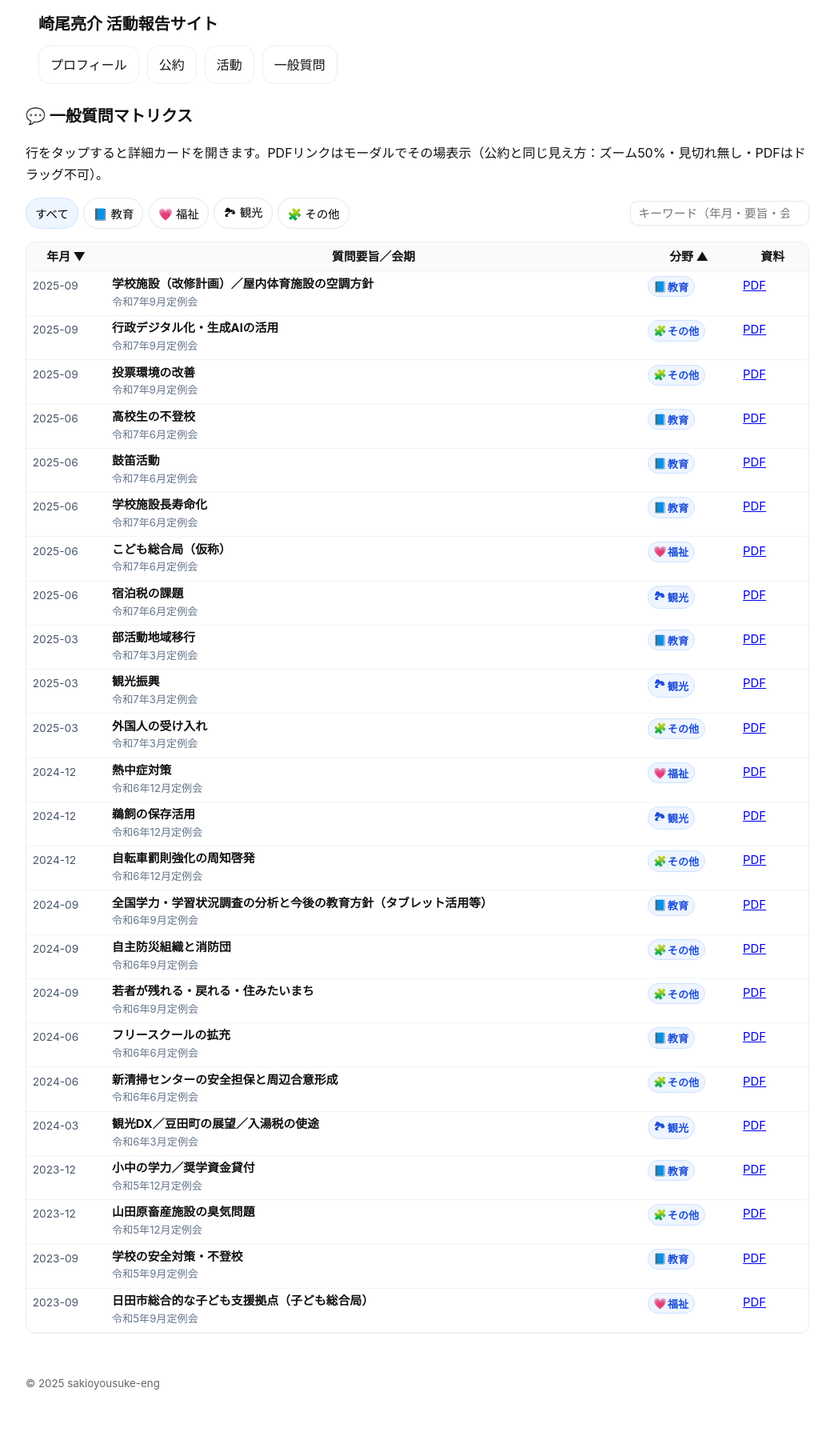
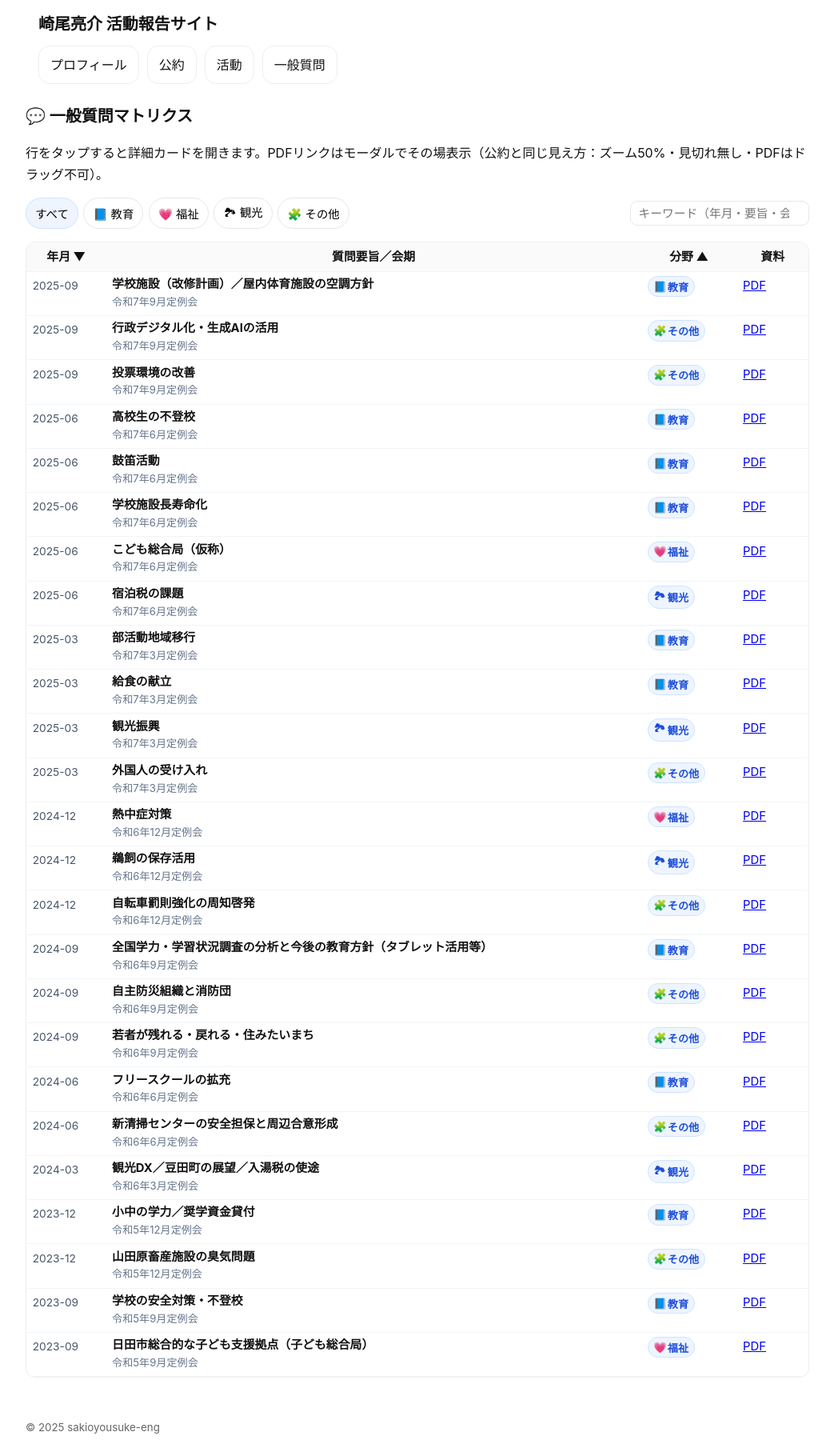
Before and after one commit to sakioryousuke-eng/activity-site, a Jekyll site: the page built from pages/matrix.html, in a window 1280 px wide. Shown: the whole page at 80% size, without its empty margins (118-1161 px from the left). Built offline with Jekyll 4.4.1, drawn with Linux system fonts in a browser that asks for light colours; before the commit the page ends 1765 px from its top, so only the background shows below that.

Commit message:
Update matrix.yml

```diff
--- a/_data/matrix.yml
+++ b/_data/matrix.yml
@@ -58,6 +58,13 @@
       session: "令和7年3月定例会"
       text: "部活動地域移行"
       pdf: "assets/pdf/bukatu-202503.pdf"
+    related: []
+
+  - sakio:
+      month: "2025-03"
+      session: "令和7年3月定例会"
+      text: "給食の献立"
+      pdf: "assets/pdf/kyuushoku-202503.pdf"
     related: []
 
   - sakio:
```
